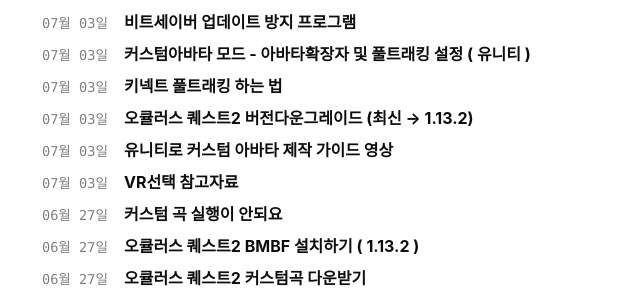
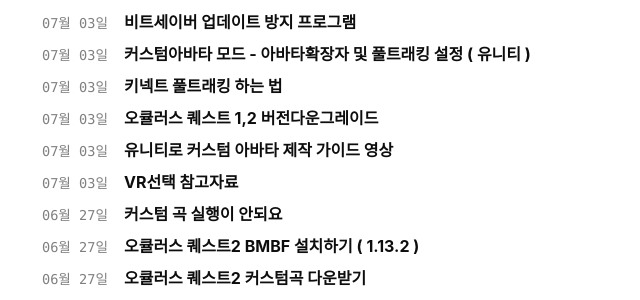
Before and after one commit to BSCKorea/bsckorea.github.io, a Jekyll site: the page built from archive.html, in a window 1280 px wide and 900 px high, scrolled down 1449 px. Shown: the part 152-452 px from the top of the window, without its empty margins (203-843 px from the left). Built offline with Jekyll 4.4.1, drawn with Linux system fonts in a browser that asks for light colours; some web fonts are replaced.

Commit message:
Update 2021-07-03-oculus-quest2-version-downgrade.md

```diff
--- a/_posts/info/2021-07-03-oculus-quest2-version-downgrade.md
+++ b/_posts/info/2021-07-03-oculus-quest2-version-downgrade.md
@@ -1,5 +1,5 @@
 ---
-title: 오큘러스 퀘스트2 버전다운그레이드 (최신 → 1.13.2)
+title: 오큘러스 퀘스트 1,2 버전다운그레이드
 tags: 정보
 ---
 
```
